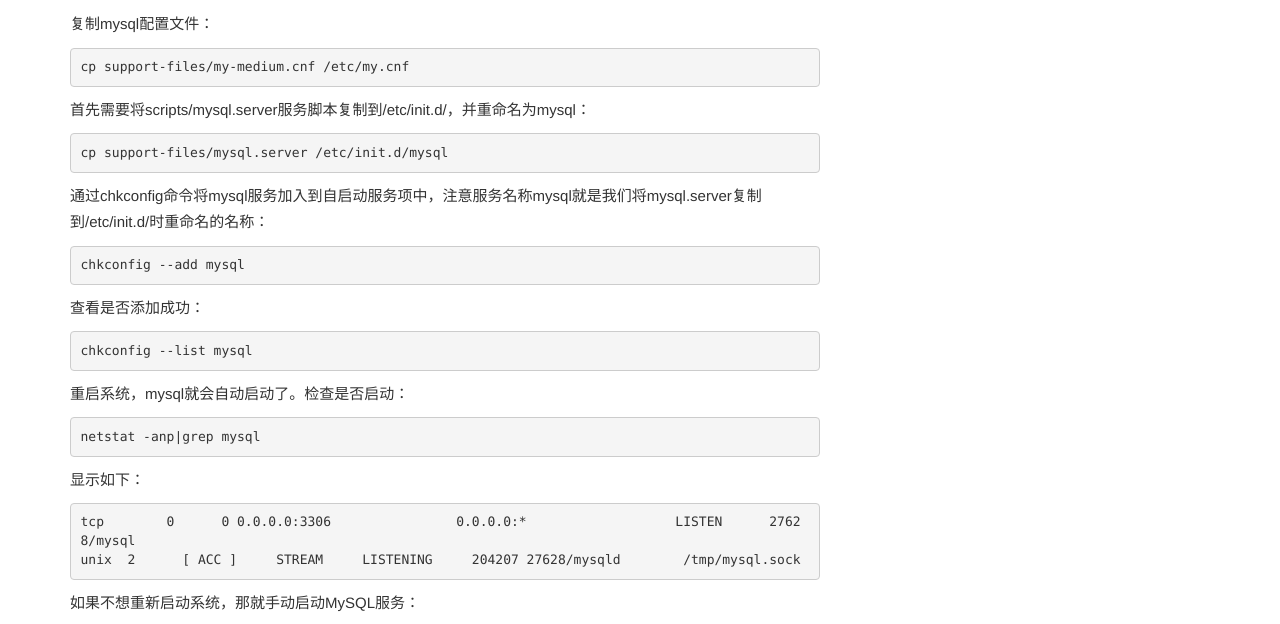
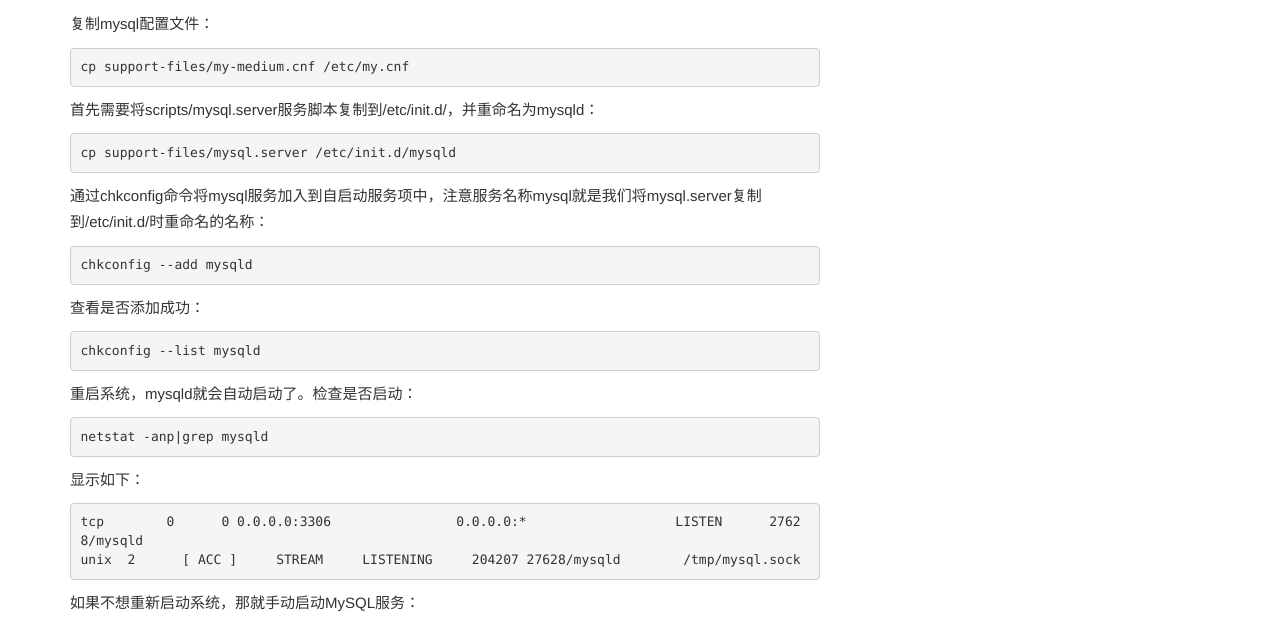
Before and after one commit to zbc0512/zbc0512.github.io, a Jekyll site: the page built from _posts/2015-08-11-linux-mysql-install.md, in a window 1280 px wide and 900 px high, scrolled down 1165 px. Shown: the part 159-783 px from the top of the window. Built offline with Jekyll 4.4.1, drawn with Linux system fonts in a browser that asks for light colours; Markdown is read by kramdown in place of the engine named in the settings; comment, search, counter and statistics services are not loaded.

Commit message:
Update 2015-08-11-linux-mysql-install.md

```diff
--- a/_posts/2015-08-11-linux-mysql-install.md
+++ b/_posts/2015-08-11-linux-mysql-install.md
@@ -56,25 +56,25 @@ MySQL mirrors地址：<http://dev.mysql.com/downloads/mirrors.html>
 
     cp support-files/my-medium.cnf /etc/my.cnf
 
-首先需要将scripts/mysql.server服务脚本复制到/etc/init.d/，并重命名为mysql：
+首先需要将scripts/mysql.server服务脚本复制到/etc/init.d/，并重命名为mysqld：
 
-    cp support-files/mysql.server /etc/init.d/mysql
+    cp support-files/mysql.server /etc/init.d/mysqld
 
 通过chkconfig命令将mysql服务加入到自启动服务项中，注意服务名称mysql就是我们将mysql.server复制到/etc/init.d/时重命名的名称：
 
-    chkconfig --add mysql
+    chkconfig --add mysqld
 
 查看是否添加成功：
 
-    chkconfig --list mysql
+    chkconfig --list mysqld
 
-重启系统，mysql就会自动启动了。检查是否启动：
+重启系统，mysqld就会自动启动了。检查是否启动：
 
-    netstat -anp|grep mysql
+    netstat -anp|grep mysqld
 
 显示如下：
 
-    tcp        0      0 0.0.0.0:3306                0.0.0.0:*                   LISTEN      27628/mysql
+    tcp        0      0 0.0.0.0:3306                0.0.0.0:*                   LISTEN      27628/mysqld
     unix  2      [ ACC ]     STREAM     LISTENING     204207 27628/mysqld        /tmp/mysql.sock
 
 如果不想重新启动系统，那就手动启动MySQL服务：
```
